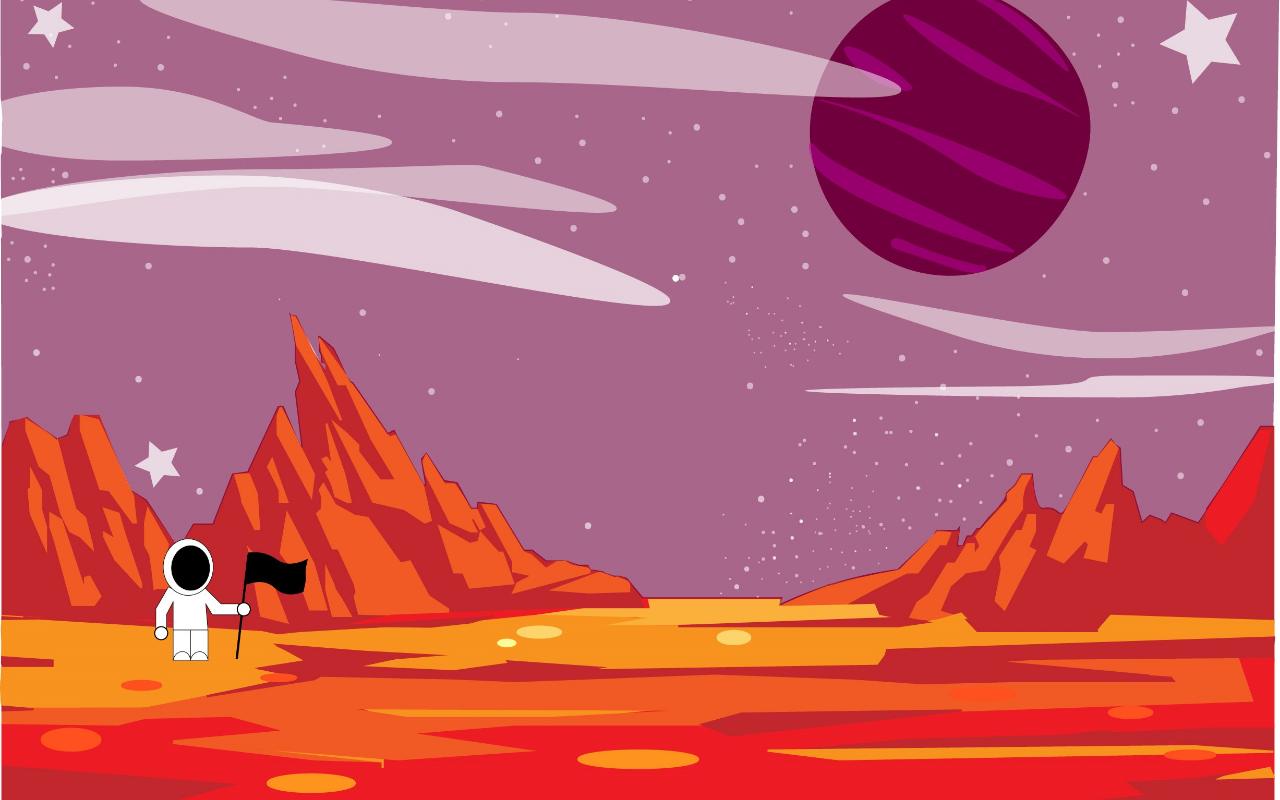
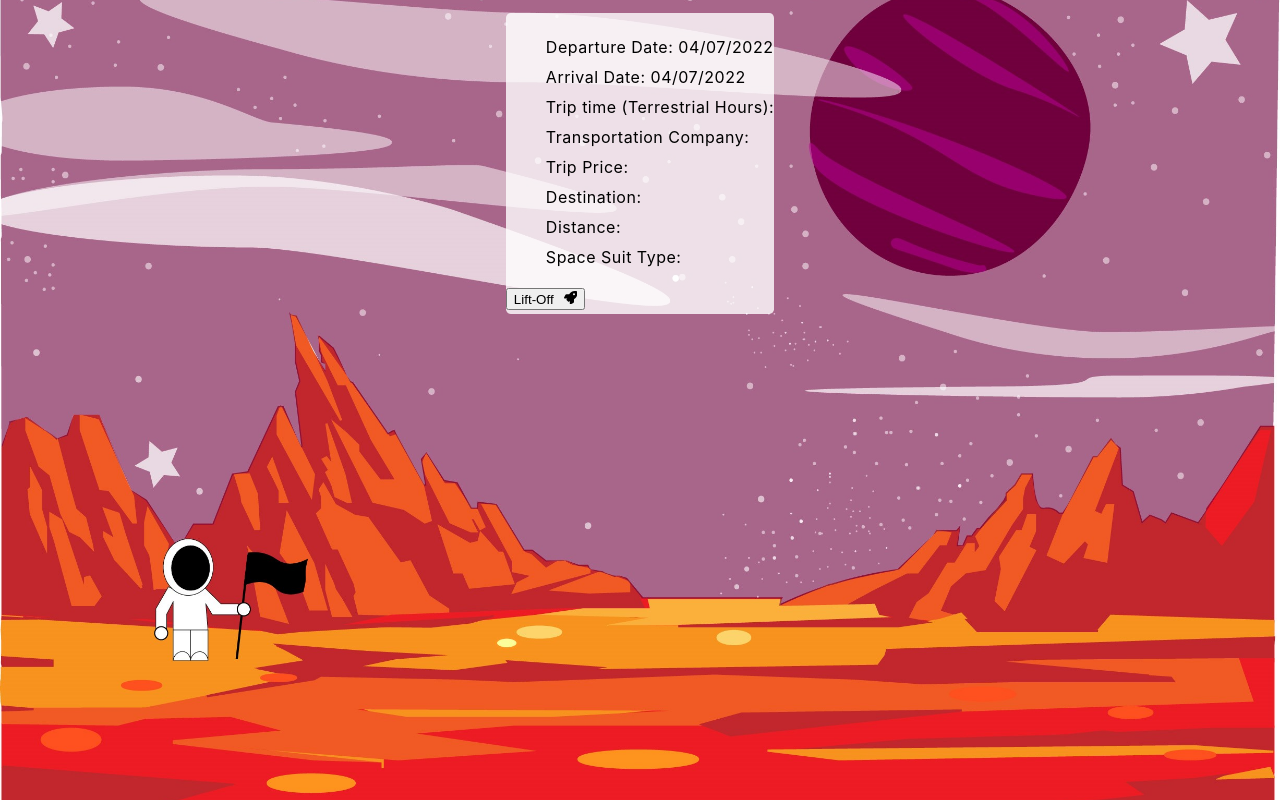
Before and after one commit to ramirolynch/space-front, a React (Create React App) app: page /trips/1 in a window 1280 px wide. Before the commit this address had no page. Built offline with nearby package versions, Linux system fonts and the light colour scheme; no server answers.

Commit message:
added trips/:id route

```diff
--- a/src/components/SelectedTrip.tsx
+++ b/src/components/SelectedTrip.tsx
@@ -3,34 +3,43 @@ import moment from "moment";
 import { FaRocket } from "react-icons/fa";
 import {IconContext} from "react-icons"
 import { useNavigate } from "react-router-dom";
-
-interface Props {
-  trip: Trip;
-}
+import { useContext, useEffect, useState } from "react";
+import { fetchTrip } from "../services/SpaceTravelApi";
+import { SpaceContext } from "../context/SpaceContext";
 
 
-export function SelectedTrip(trip:Trip) {
 
-    function onClickHandler(id:number) {
+export function SelectedTrip() {
 
-}
+  const { selected_trip } = useContext(SpaceContext)
+
+  const [mytrip, setMyTrip] = useState<Trip>()
+
+  useEffect(() => {
+
+  fetchTrip(selected_trip).then((data)=>setMyTrip(data))
+
+  });
+
+
+
   return (
     <IconContext.Provider value={{ style: {marginLeft: '10px'}}}>
     <div className="TripItem">
       <ul>
         <li>
-          Departure Date: {moment(trip.departure_date).format("MM/DD/YYYY")}
+          Departure Date: {moment(mytrip?.departure_date).format("MM/DD/YYYY")}
         </li>
-        <li>Arrival Date: {moment(trip.arrival_date).format("MM/DD/YYYY")}</li>
-        <li>Trip time (Terrestrial Hours): {trip.trip_time}</li>
-        <li>Transportation Company: {trip.company_name}</li>
-        <li>Trip Price: {trip.price}</li>
-        <li>Destination: {trip.location_name}</li>
-        <li>Distance: {trip.distance} {trip.unit_of_measure}</li>
-        <li>Space Suit Type: {trip.space_suit_name}</li>
+        <li>Arrival Date: {moment(mytrip?.arrival_date).format("MM/DD/YYYY")}</li>
+        <li>Trip time (Terrestrial Hours): {mytrip?.trip_time}</li>
+        <li>Transportation Company: {mytrip?.company_name}</li>
+        <li>Trip Price: {mytrip?.price}</li>
+        <li>Destination: {mytrip?.location_name}</li>
+        <li>Distance: {mytrip?.distance} {mytrip?.unit_of_measure}</li>
+        <li>Space Suit Type: {mytrip?.space_suit_name}</li>
       </ul>
 
-              <button onClick={() => {onClickHandler(trip.id)}}>Lift-Off<FaRocket /></button>
+              <button>Lift-Off<FaRocket /></button>
 
     </div>
     </IconContext.Provider>
--- a/src/components/Trip.tsx
+++ b/src/components/Trip.tsx
@@ -13,8 +13,15 @@ interface Props {
 
 export function SingleTrip({ trip }: Props) {
 
-  const {addSelectedTrip} = useContext(SpaceContext)
+  const { addSelectedTrip } = useContext(SpaceContext)
 
+  let navigate = useNavigate();
+
+  function handleClick(id: number) {
+    addSelectedTrip(id)
+    navigate(`/trips/${id}`);
+
+  }
 
 
   return (
@@ -57,7 +64,7 @@ export function SingleTrip({ trip }: Props) {
           </li>
         </ul>
 
-        <button className="liftOff" onClick={()=>addSelectedTrip(trip.id)}>
+        <button className="liftOff" onClick={()=>handleClick(trip.id)}>
           Lift-Off
           <FaRocket />
         </button>
--- a/src/context/SpaceContext.ts
+++ b/src/context/SpaceContext.ts
@@ -6,7 +6,7 @@ import { SuitFace } from "../models/SuitModel";
 export interface SpaceContextModel {
   users: User[];
   trips: Trip[];
-  selected_trip: number | null;
+  selected_trip: number;
   preferred_trips: Trip[];
   location_choice: string;
   suit_choice: string;
@@ -28,7 +28,7 @@ export interface SpaceContextModel {
 const defaultValue: SpaceContextModel = {
   users: [],
   trips: [],
-  selected_trip: null,
+  selected_trip: 0,
   preferred_trips: [],
   location_choice: "",
   transport_choice: "",
--- a/src/context/SpaceContextModel.tsx
+++ b/src/context/SpaceContextModel.tsx
@@ -76,13 +76,11 @@ export function SpaceContextProvider({ children }: Props) {
     setSuitChoice(suit)
   }
 
-  const [selected_trip, setSelectedTrip] = useState<any>();
+  const [selected_trip, setSelectedTrip] = useState<number>(0);
 
   function addSelectedTrip(id:number) {
     setSelectedTrip(id)
   }
-
-
 
 
   return (
--- a/src/index.tsx
+++ b/src/index.tsx
@@ -2,7 +2,7 @@ import React from "react";
 import ReactDOM from "react-dom/client";
 import "./index.css";
 import App from "./App";
-import { BrowserRouter as Router, Routes, Route } from "react-router-dom";
+import { BrowserRouter as Router, Routes, Route, BrowserRouter } from "react-router-dom";
 import { TripsBook } from "./components/Booktrip";
 import { LogIn } from "./components/Log-in";
 import { SignUp } from "./components/Sign-up";
@@ -18,13 +18,16 @@ root.render(
   <React.StrictMode>
     <SpaceContextProvider>
       <Router>
+
         <Routes>
           <Route path="/" element={<LogIn />}></Route>
           <Route path="/showTrip" element={<TripsBook/>}></Route>
           <Route path="/login" element={<LogIn />} />
           <Route path="/signup" element={<SignUp />} />
           <Route path="/getTripDetails" element={<MarsTrip />} />
-        </Routes>
+          <Route path="/trips/:id" element={<SelectedTrip />} />
+          </Routes>
+
       </Router>
     </SpaceContextProvider>
   </React.StrictMode>
```
